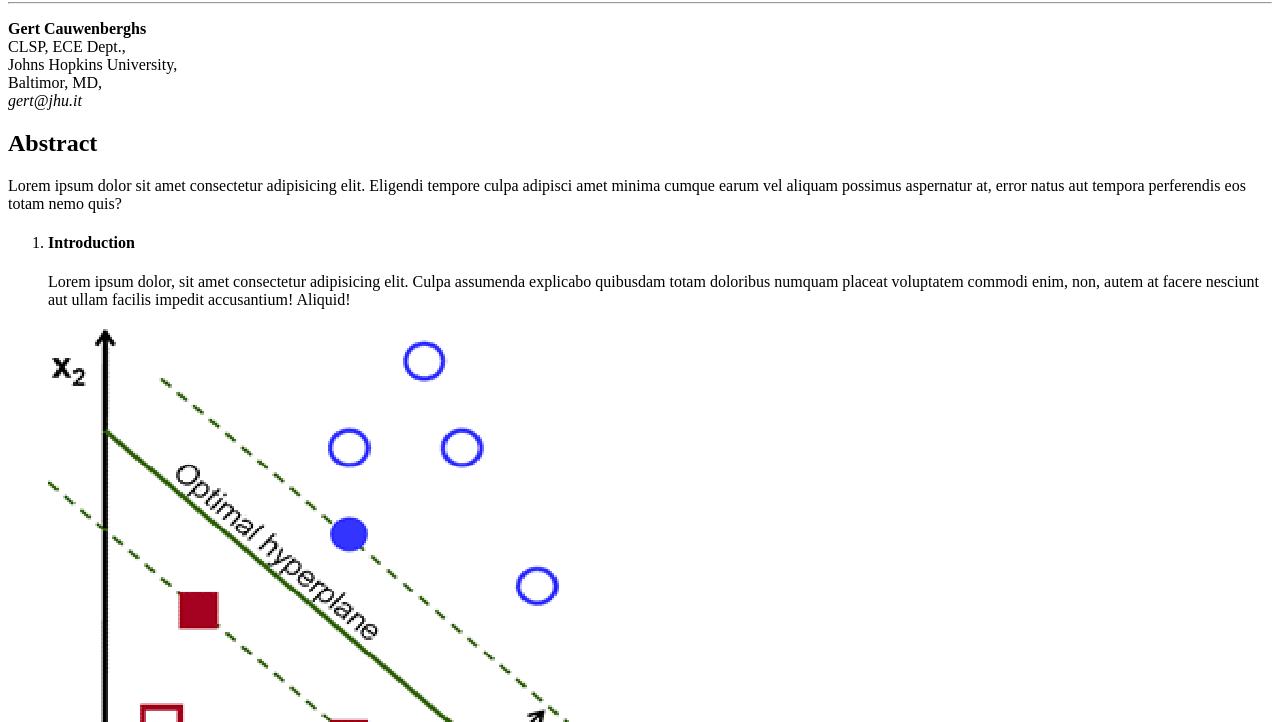
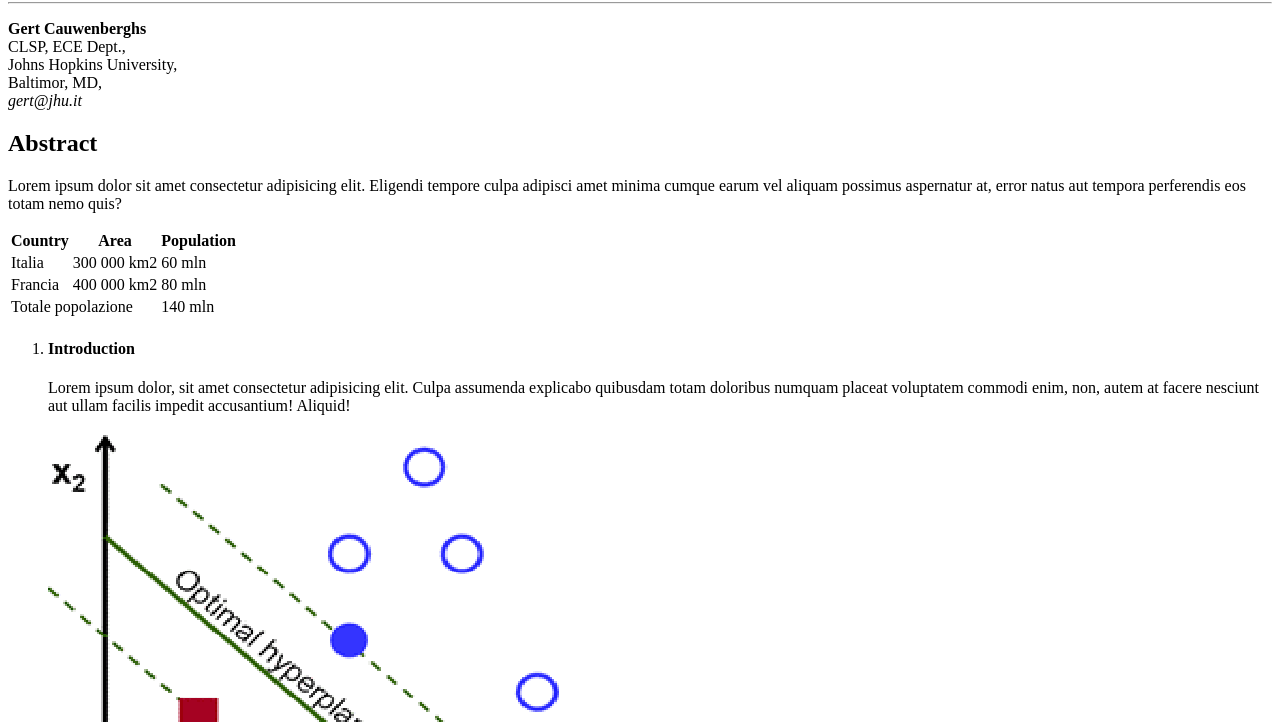
Before and after one commit to francescoP02/classe62-html-paper-scientifico, a plain HTML site: page index.html in a window 1280 px wide. Shown: the part 78-800 px from the top of the page. Drawn offline with Linux system fonts and the light colour scheme.

Commit message:
add table

```diff
--- a/index.html
+++ b/index.html
@@ -37,6 +37,41 @@
             <h2>Abstract</h2>
             <p>Lorem ipsum dolor sit amet consectetur adipisicing elit. Eligendi tempore culpa adipisci amet minima cumque earum vel aliquam possimus aspernatur at, error natus aut tempora perferendis eos totam nemo quis?</p>
 
+            <!-- Tabella dei paesi del mondo -->
+            <table>
+                <thead>
+                    <tr>
+                        <th>Country</th>
+                        <th>Area</th>
+                        <th>Population</th>
+                    </tr>
+                </thead>
+
+                <tbody>
+
+                    <tr>
+                        <td>Italia</td>
+                        <td>300 000 km2</td>
+                        <td>60 mln</td>
+                    </tr>
+
+                    <tr>
+                        <td>Francia</td>
+                        <td>400 000 km2</td>
+                        <td>80 mln</td>
+                    </tr>
+                </tbody>
+
+                <tfoot>
+                    <tr>
+                        <td colspan="2">Totale popolazione</td>
+                        <td>140 mln</td>
+                    </tr>
+                </tfoot>
+            </table>
+            <!-- /Tabella dei paesi del mondo -->
+
+            <!-- Lista dei capitoli -->
             <ol>
                 <li>
                     <h4>Introduction</h4>
```
